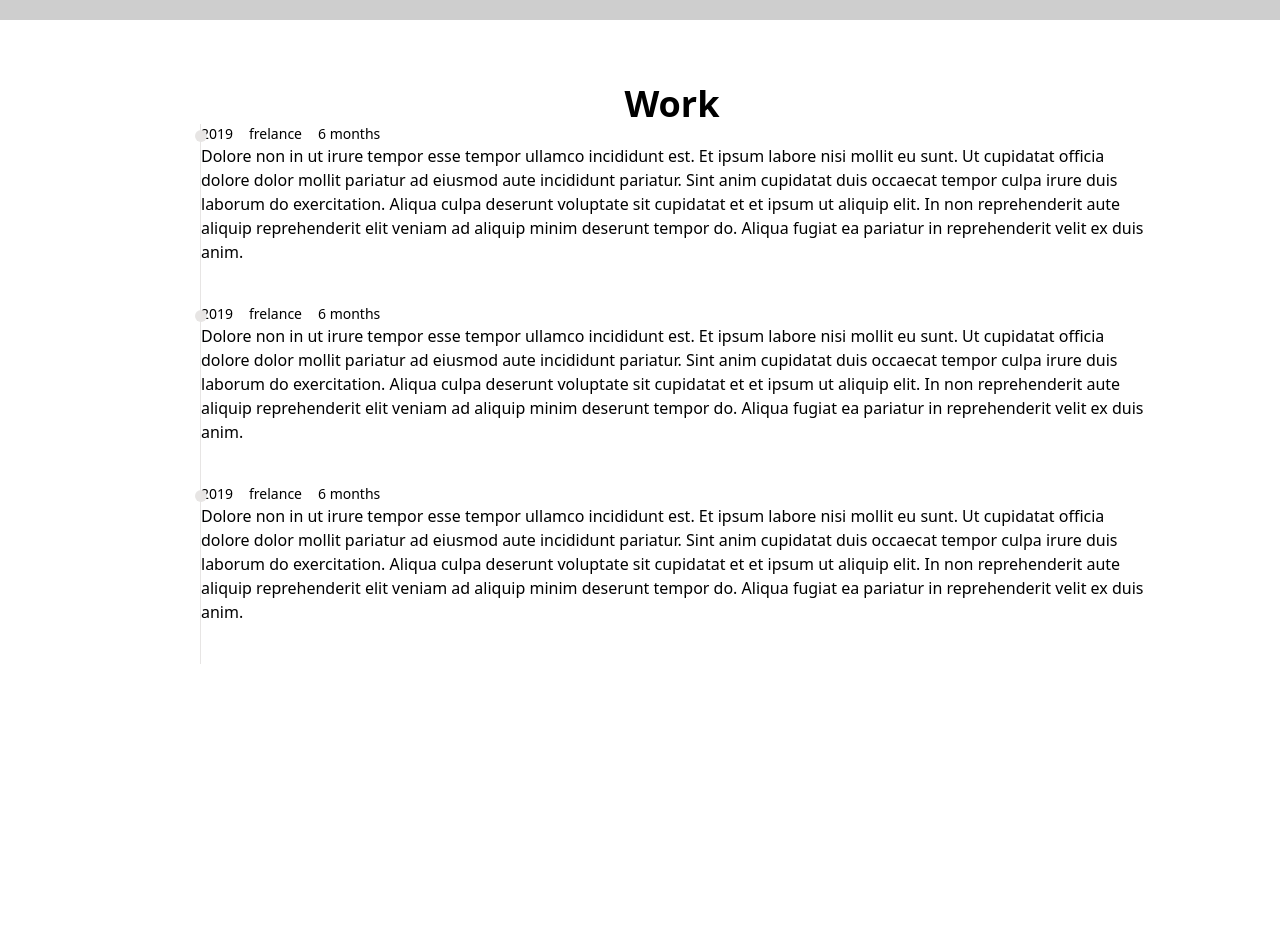
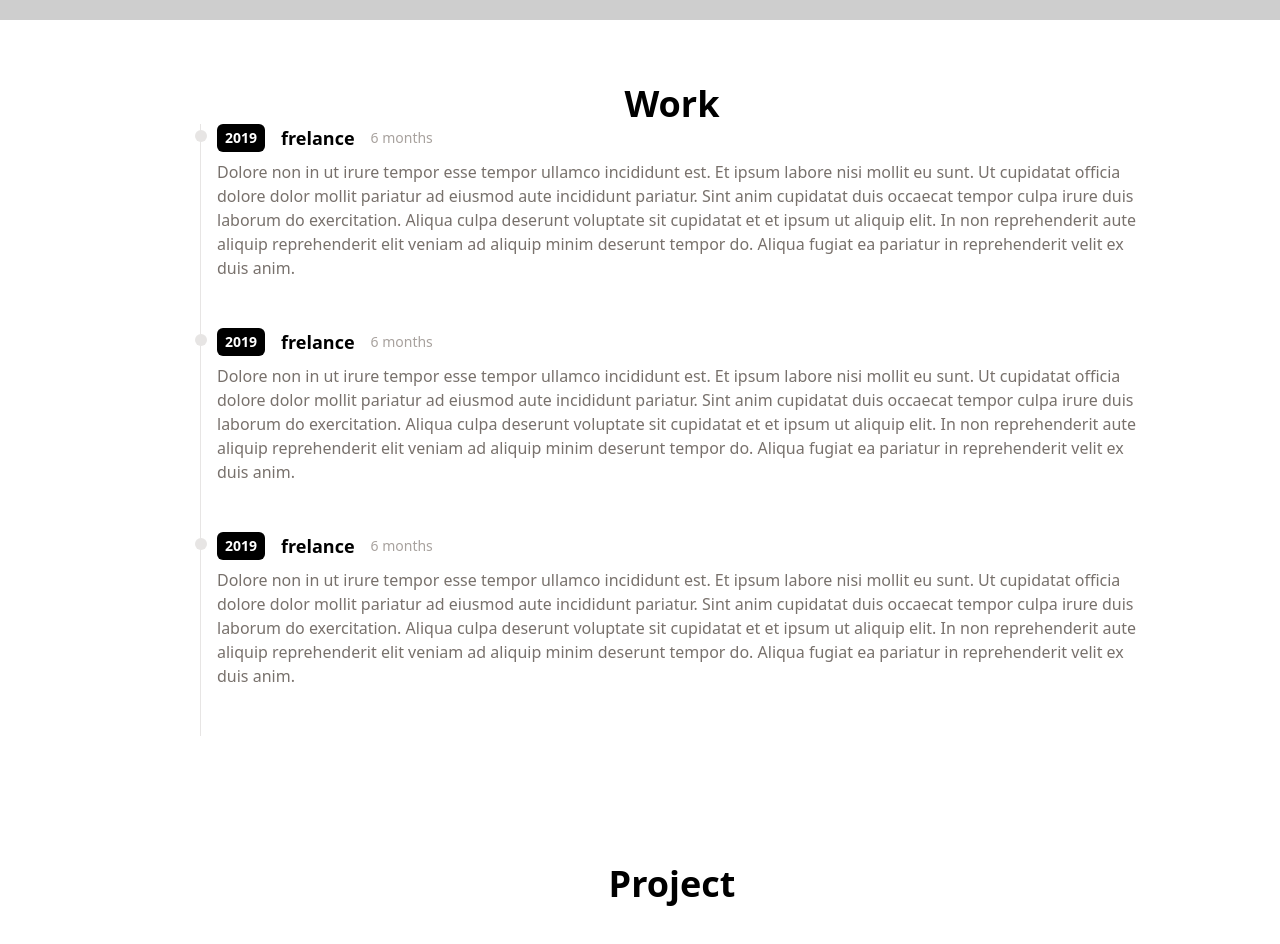
Before and after one commit to Agailh/vite-porto, a React (Vite) app: page / in a window 1280 px wide. Shown: the part 780-1724 px from the top of the page. Before the commit the page ends 1508 px from the top, so only its background shows below. Built offline with nearby package versions, Linux system fonts and the light colour scheme; grey boxes are pictures that could not be loaded.

Commit message:
add asset , , complete workpage

```diff
--- a/src/App.jsx
+++ b/src/App.jsx
@@ -4,6 +4,7 @@
 import Sidenav from './Components/Sidenav'
 import Home from './Components/Home'
 import Work from './Components/Work'
+import Projects from './Components/Projects'
 
 
 function App() {
@@ -14,6 +15,7 @@ function App() {
       <Sidenav />
       <Home />
       <Work />
+      <Projects />
 
     </>
   )
--- /dev/null
+++ b/src/Components/Projectitem.jsx
@@ -0,0 +1,9 @@
+import React from 'react'
+
+const Projectitem = () => {
+  return (
+    <div>Projectitem</div>
+  )
+}
+
+export default Projectitem
--- /dev/null
+++ b/src/Components/Projects.jsx
@@ -0,0 +1,16 @@
+//import React from 'react'
+import Projectitem from "./Projectitem"
+import IMG1 from "../assets/Project_1g.gif"
+
+const Projects = () => {
+  return (
+    <div id="project" className="max-w-[1040px] m-auto md:pl-20 p-4 py-16">
+    <h1 className="text-4xl text-center text-black font-bold" >
+        Project
+    </h1>
+
+    </div>
+  )
+}
+
+export default Projects
--- a/src/Components/Workitem.jsx
+++ b/src/Components/Workitem.jsx
@@ -3,14 +3,15 @@
 const Workitem = ({year, title , duration, details}) => {
   return (
     <ol className="flex flex-col md:flex-row relative border-l border-stone-200">
-      <li className="mb-10">
+      <li className="mb-10 ml-4 ">
         <div className="absolute w-3 h-3 bg-stone-200 rounded-full mt-1.5 -left-1.5 border-white" />
         <p className="flex flex-warp gap-4 flex-row items-center justify-start text-xs md:text-sm">
-          <span>{year}</span>
-          <span>{title}</span>
-          <span>{duration}</span>
+          <span className="inline-block px-2 p-1 font-semibold text-white bg-black rounded-md
+          ">{year}</span>
+          <span className="text-lg font-semibold text-black">{title}</span>
+          <span className="my-1 text-sm font-normal leading-none text-stone-400">{duration}</span>
         </p>
-        <p>{details}</p>
+        <p className="my-2 text-base font-normal text-stone-500">{details}</p>
       </li>
     </ol>
   );
```
Also changed, not shown: src/assets/Project_1g.gif (added).
